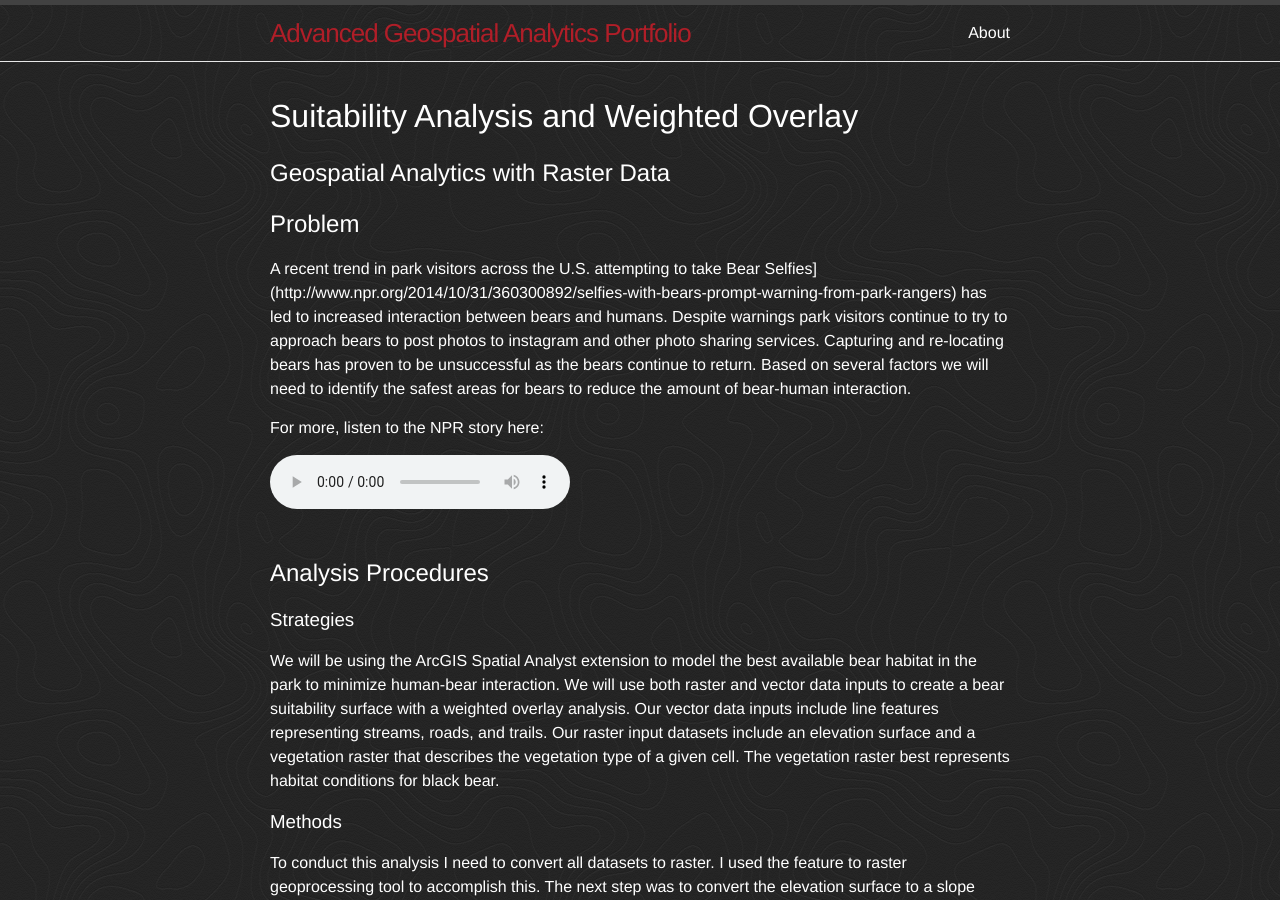
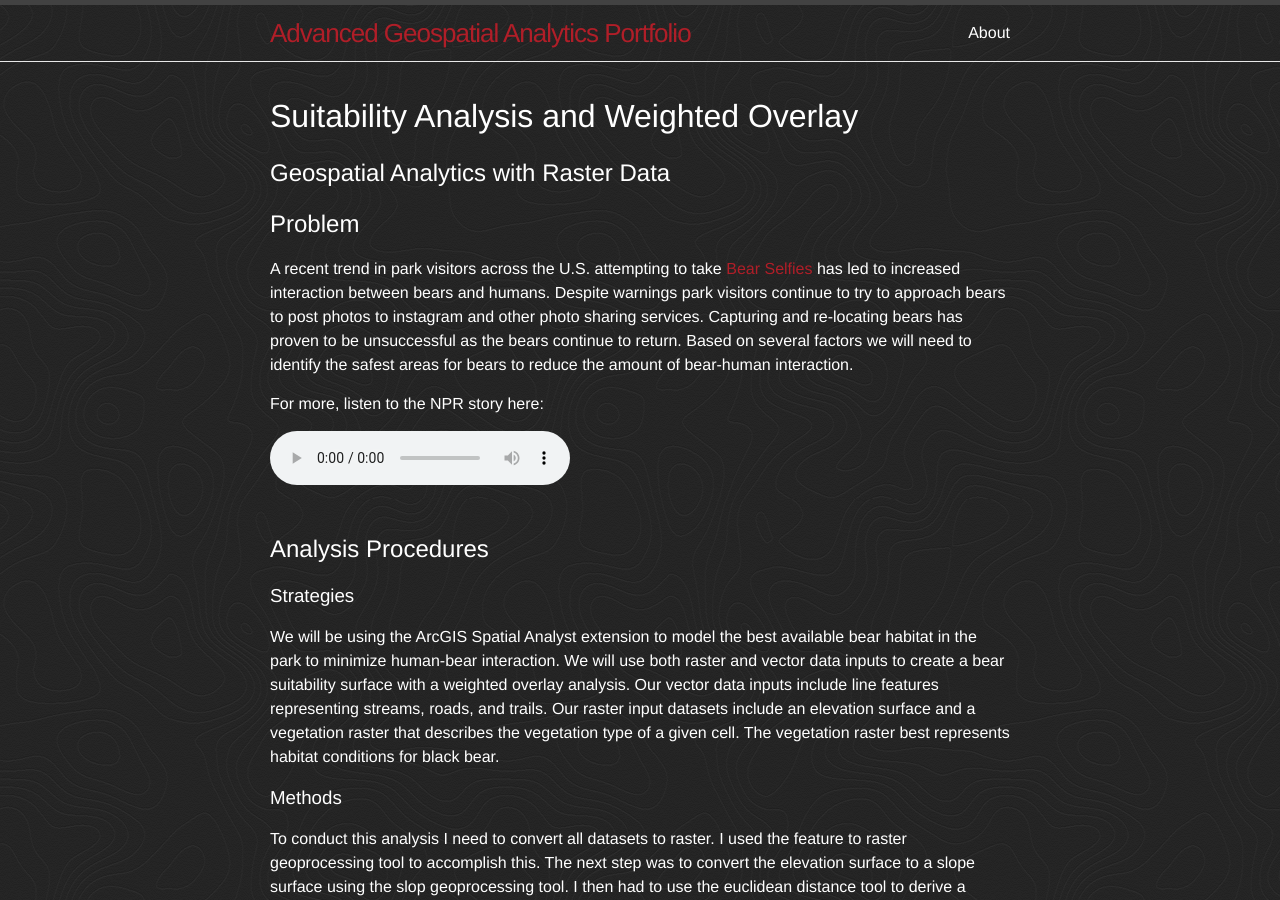
Before and after one commit to rhewitt22/advanced-spatial-analysis, a Jekyll site: the page built from _posts/2014-10-06-suitability-analysis-and-weighted-overlay.md, in a window 1280 px wide and 900 px high. Built offline with Jekyll 4.4.1, drawn with Linux system fonts in a browser that asks for light colours.

Commit message:
Fixed broken link

```diff
--- a/_posts/2014-10-06-suitability-analysis-and-weighted-overlay.md
+++ b/_posts/2014-10-06-suitability-analysis-and-weighted-overlay.md
@@ -12,7 +12,7 @@ excerpt: "A recent trend in park visitors across the U.S. attempting to take Bea
 
 ## Problem
 
-A recent trend in park visitors across the U.S. attempting to take Bear Selfies](http://www.npr.org/2014/10/31/360300892/selfies-with-bears-prompt-warning-from-park-rangers) has led to increased interaction between bears and humans.  Despite warnings park visitors continue to try to approach bears to post photos to instagram and other photo sharing services.  Capturing and re-locating bears has proven to be unsuccessful as the bears continue to return.  Based on several factors we will need to identify the safest areas for bears to reduce the amount of bear-human interaction.
+A recent trend in park visitors across the U.S. attempting to take [Bear Selfies](http://www.npr.org/2014/10/31/360300892/selfies-with-bears-prompt-warning-from-park-rangers) has led to increased interaction between bears and humans.  Despite warnings park visitors continue to try to approach bears to post photos to instagram and other photo sharing services.  Capturing and re-locating bears has proven to be unsuccessful as the bears continue to return.  Based on several factors we will need to identify the safest areas for bears to reduce the amount of bear-human interaction.
 
 For more, listen to the NPR story here:
 
```
Also changed, not shown: img/full-size/turning-data-into-info-certificate.png (added).
